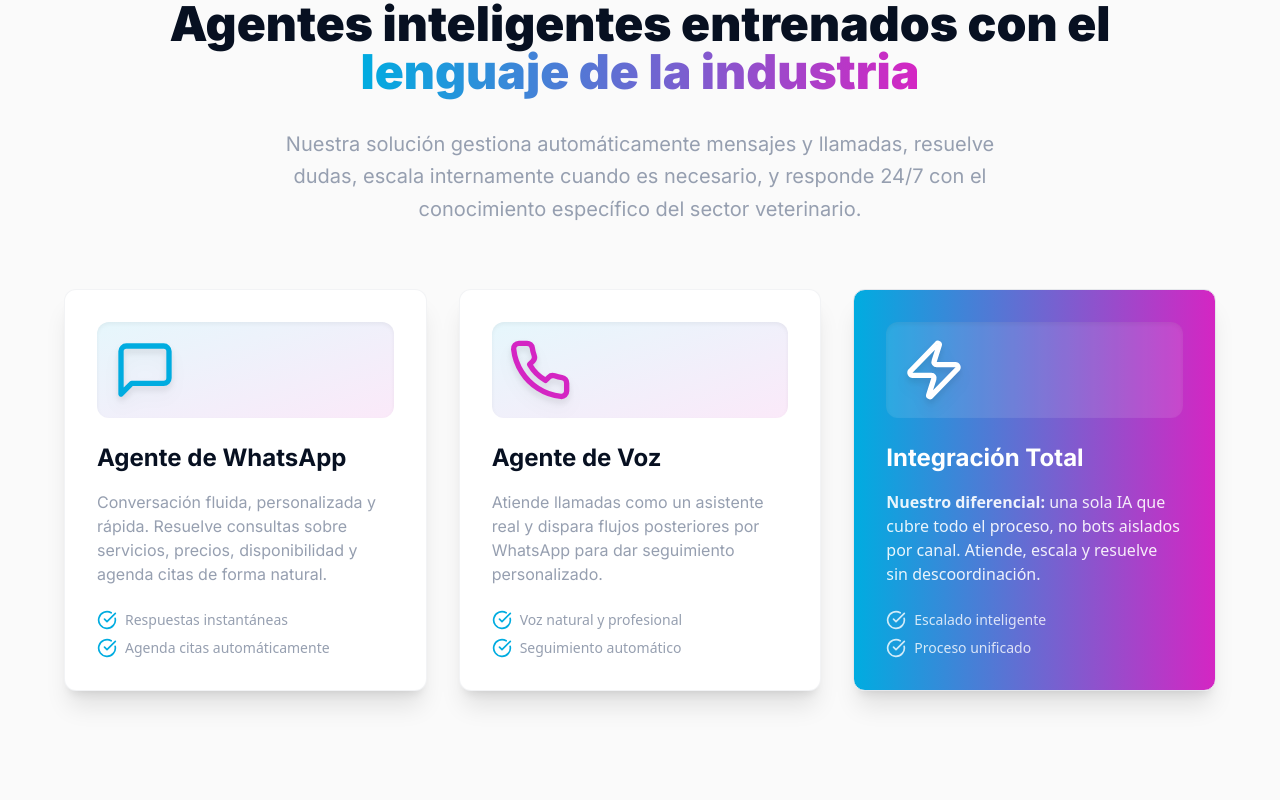
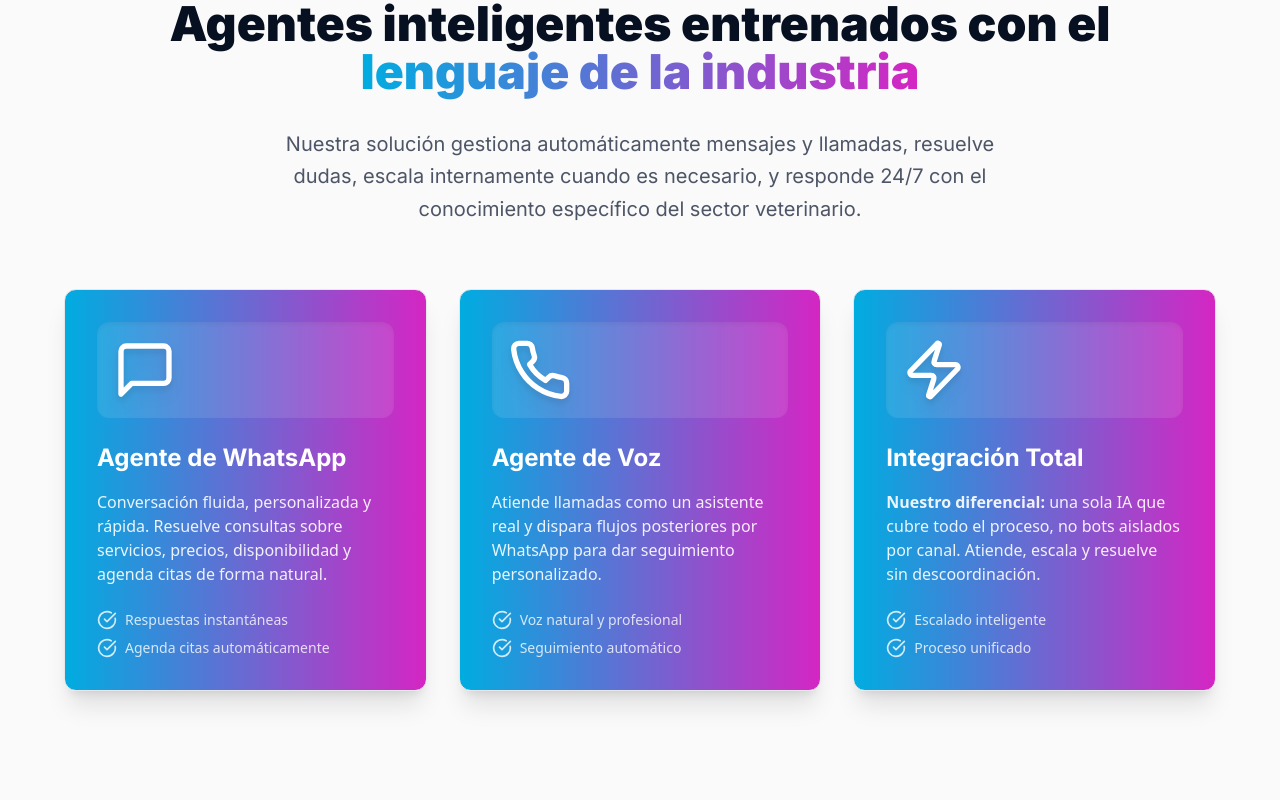
Before and after one commit to cristianpl1996/vet-voice-flow, a React (Vite) app: page / in a window 1280 px wide. Shown: the part 1260-2060 px from the top of the page. Built offline with nearby package versions, Linux system fonts and the light colour scheme.

Commit message:
Refine visual styles and consistency
Apply visual adjustments to unify card styles, improve text contrast, enhance the final CTA button, balance secondary color usage, and ensure icon visibility, all while maintaining the existing structure and text.

```diff
--- a/src/index.css
+++ b/src/index.css
@@ -14,7 +14,7 @@ All colors MUST be HSL.
     --background-alt: 0 0% 98%; /* #FAFAFA */
     --foreground: 0 0% 100%; /* white */
     --foreground-alt: 220 9% 89%; /* #E5E7EB */
-    --foreground-muted: 220 14% 64%; /* #9CA3AF */
+    --foreground-muted: 220 14% 35%; /* #4B5563 - mejor contraste */
 
     --card: 0 0% 100%;
     --card-foreground: 220 9% 89%;
--- a/src/pages/Index.tsx
+++ b/src/pages/Index.tsx
@@ -117,51 +117,51 @@ const Index = () => {
             </div>
 
             <div className="grid lg:grid-cols-3 gap-8">
-              <Card className="bg-card shadow-xl border-border/50">
+              <Card className="bg-gradient-primary text-white shadow-xl">
                 <CardContent className="p-8">
-                  <div className="text-primary mb-6 bg-gradient-to-br from-primary/10 to-secondary/10 p-4 rounded-xl shadow-inner">
+                  <div className="text-white mb-6 bg-white/10 p-4 rounded-xl shadow-inner">
                     <MessageSquare className="h-16 w-16 drop-shadow-lg" />
                   </div>
-                  <h3 className="font-heading text-2xl font-bold text-hero-bg mb-4">
+                  <h3 className="font-heading text-2xl font-bold mb-4">
                     Agente de WhatsApp
                   </h3>
-                  <p className="font-body text-foreground-muted mb-6">
+                  <p className="text-white/90 mb-6">
                     Conversación fluida, personalizada y rápida. Resuelve consultas sobre servicios,
                     precios, disponibilidad y agenda citas de forma natural.
                   </p>
                   <ul className="space-y-2">
                     <li className="flex items-center gap-2">
-                      <CheckCircle className="h-5 w-5 text-primary" />
-                      <span className="text-sm text-foreground-muted">Respuestas instantáneas</span>
+                      <CheckCircle className="h-5 w-5 text-white/80" />
+                      <span className="text-sm text-white/80">Respuestas instantáneas</span>
                     </li>
                     <li className="flex items-center gap-2">
-                      <CheckCircle className="h-5 w-5 text-primary" />
-                      <span className="text-sm text-foreground-muted">Agenda citas automáticamente</span>
+                      <CheckCircle className="h-5 w-5 text-white/80" />
+                      <span className="text-sm text-white/80">Agenda citas automáticamente</span>
                     </li>
                   </ul>
                 </CardContent>
               </Card>
 
-              <Card className="bg-card shadow-xl border-border/50">
+              <Card className="bg-gradient-primary text-white shadow-xl">
                 <CardContent className="p-8">
-                  <div className="text-secondary mb-6 bg-gradient-to-br from-primary/10 to-secondary/10 p-4 rounded-xl shadow-inner">
+                  <div className="text-white mb-6 bg-white/10 p-4 rounded-xl shadow-inner">
                     <Phone className="h-16 w-16 drop-shadow-lg" />
                   </div>
-                  <h3 className="font-heading text-2xl font-bold text-hero-bg mb-4">
+                  <h3 className="font-heading text-2xl font-bold mb-4">
                     Agente de Voz
                   </h3>
-                  <p className="font-body text-foreground-muted mb-6">
+                  <p className="text-white/90 mb-6">
                     Atiende llamadas como un asistente real y dispara flujos posteriores
                     por WhatsApp para dar seguimiento personalizado.
                   </p>
                   <ul className="space-y-2">
                     <li className="flex items-center gap-2">
-                      <CheckCircle className="h-5 w-5 text-primary" />
-                      <span className="text-sm text-foreground-muted">Voz natural y profesional</span>
+                      <CheckCircle className="h-5 w-5 text-white/80" />
+                      <span className="text-sm text-white/80">Voz natural y profesional</span>
                     </li>
                     <li className="flex items-center gap-2">
-                      <CheckCircle className="h-5 w-5 text-primary" />
-                      <span className="text-sm text-foreground-muted">Seguimiento automático</span>
+                      <CheckCircle className="h-5 w-5 text-white/80" />
+                      <span className="text-sm text-white/80">Seguimiento automático</span>
                     </li>
                   </ul>
                 </CardContent>
@@ -348,7 +348,7 @@ const Index = () => {
             </p>
 
             <div className="pt-8">
-              <Button size="lg" variant="secondary" className="px-12 py-4 text-lg font-semibold">
+              <Button size="lg" className="px-12 py-4 text-lg font-semibold">
                 Agendar activación
               </Button>
             </div>
```
